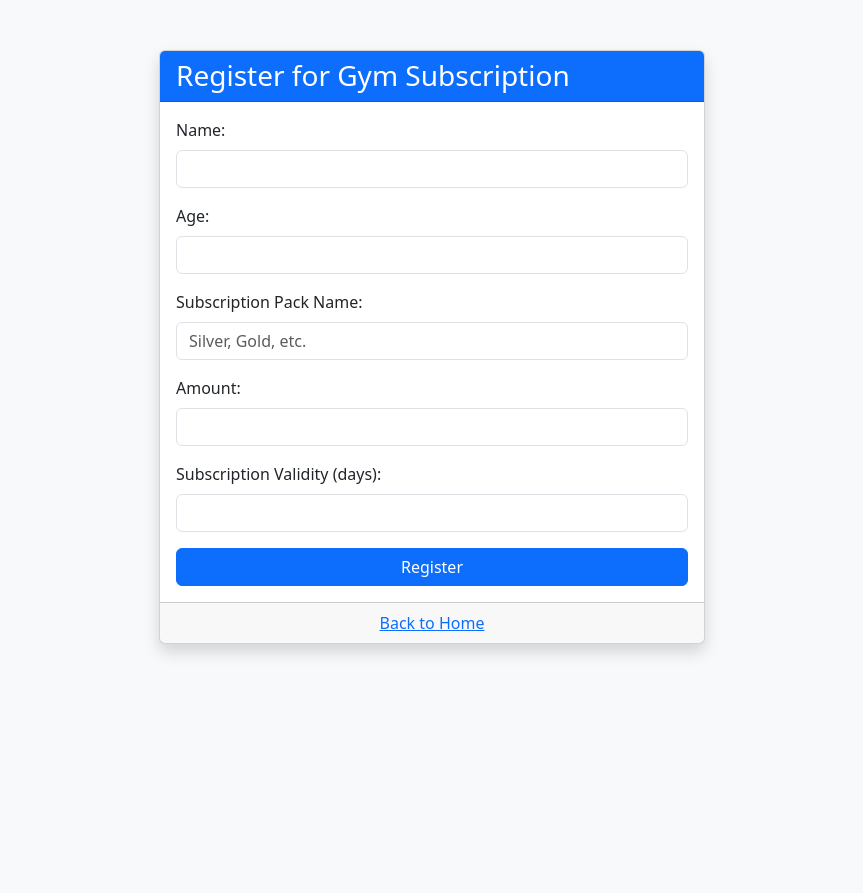
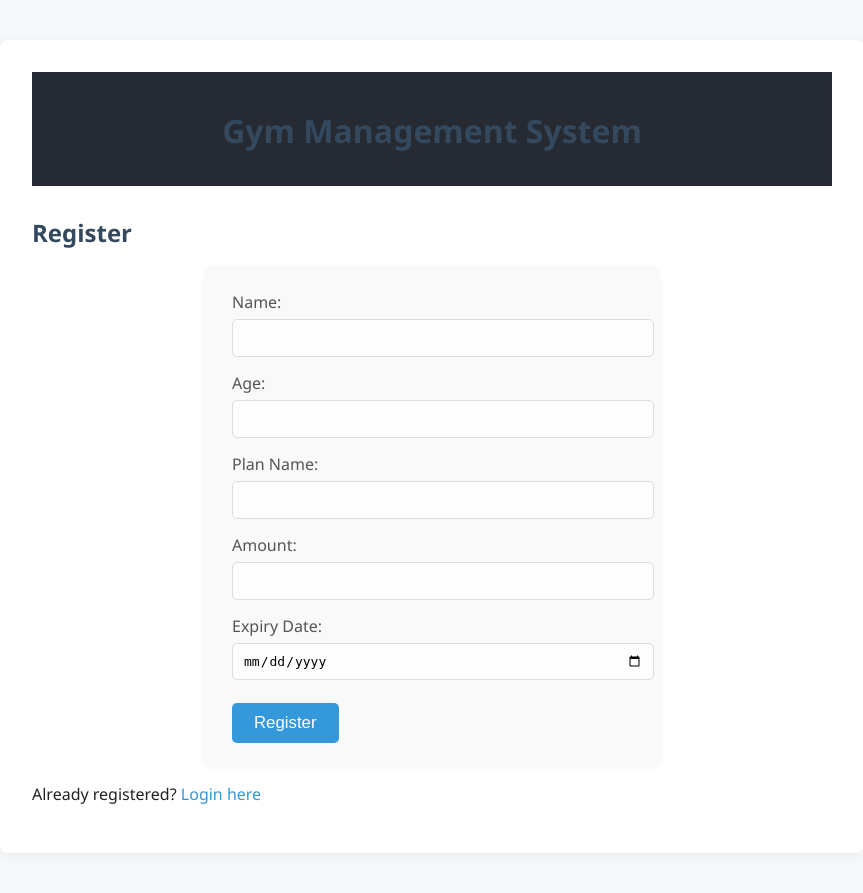
Before and after one commit to Firoz8948/flask_and_github, a Flask app: page /register in a window 1280 px wide. Shown: the whole page, without its empty margins (208-1071 px from the left). Before the commit the page ends 655 px from the top, so only its background shows below. Run offline with Flask 3, Linux system fonts and the light colour scheme.

Commit message:
new file added

```diff
--- a/app.py
+++ b/app.py
@@ -1,15 +1,29 @@
-from flask import Flask, render_template, request, redirect, url_for, flash
-from datetime import datetime, timedelta
+from flask import Flask, render_template, request, redirect, url_for, session, flash
+from flask_sqlalchemy import SQLAlchemy
+from models import db, User
+# from datetime import datetime
+from datetime import datetime
 import random
-
-from models import db, User  # Import db and User from models.py
+import os
 
 app = Flask(__name__)
-app.secret_key = 'your_secret_key'
-app.config['SQLALCHEMY_DATABASE_URI'] = 'sqlite:///gym.db'
+
+app.config['SQLALCHEMY_DATABASE_URI'] = 'postgresql://gymuser:347690%40Fk@localhost:5432/gymdb'
 app.config['SQLALCHEMY_TRACK_MODIFICATIONS'] = False
+app.config['SECRET_KEY'] = 'your_secret_key_here'
 
-db.init_app(app)  # Register the app with the db
+db = SQLAlchemy(app)
+
+# Model
+class User(db.Model):
+    id = db.Column(db.Integer, primary_key=True)
+    code = db.Column(db.String(4), unique=True, nullable=False)
+    name = db.Column(db.String(80), nullable=False)
+    age = db.Column(db.Integer, nullable=False)
+    plan_name = db.Column(db.String(50), nullable=False)
+    amount = db.Column(db.Float, nullable=False)
+    expiry_date = db.Column(db.Date, nullable=False)
+    registered_on = db.Column(db.DateTime, default=datetime.utcnow)
 
 def generate_unique_code():
     while True:
@@ -17,44 +31,83 @@ def generate_unique_code():
         if not User.query.filter_by(code=code).first():
             return code
 
+# @app.before_first_request
+# def create_tables():
+#     db.create_all()
+
+@app.before_request
+def create_tables():
+    if not hasattr(app, 'tables_created'):
+        db.create_all()
+        app.tables_created = True
+
 @app.route('/')
 def home():
-    return render_template('home.html')
+    return render_template('login.html')
 
 @app.route('/register', methods=['GET', 'POST'])
 def register():
     if request.method == 'POST':
         name = request.form['name']
-        age = int(request.form['age'])
-        pack_name = request.form['pack_name']
-        amount = float(request.form['amount'])
-        validity_days = int(request.form['validity_days'])
+        age = request.form['age']
+        plan_name = request.form['plan_name']
+        amount = request.form['amount']
+        expiry_date = request.form['expiry_date']
         code = generate_unique_code()
-        expiry = datetime.now() + timedelta(days=validity_days)
-        user = User(code=code, name=name, age=age, pack_name=pack_name, amount=amount,
-                    validity_days=validity_days, expiry=expiry)
+        user = User(
+            name=name,
+            age=int(age),
+            plan_name=plan_name,
+            amount=float(amount),
+            expiry_date=datetime.strptime(expiry_date, "%Y-%m-%d").date(),
+            code=code
+        )
         db.session.add(user)
         db.session.commit()
-        return render_template('register_success.html', code=code, expiry=expiry.strftime('%Y-%m-%d'))
-    return render_template('register.html')
+        return render_template('register.html', code=code, registered=True)
+    return render_template('register.html', registered=False)
 
-@app.route('/login', methods=['GET', 'POST'])
+@app.route('/login', methods=['POST'])
 def login():
-    if request.method == 'POST':
-        code = request.form['code']
-        user = User.query.filter_by(code=code).first()
-        if user:
-            now = datetime.now()
-            days_left = (user.expiry - now).days
-            if days_left < 0:
-                return render_template('expired.html')
-            return render_template('welcome.html', name=user.name, expiry=user.expiry.strftime('%Y-%m-%d'), days_left=days_left)
-        else:
-            flash("Invalid code. Please try again.")
-            return redirect(url_for('login'))
-    return render_template('login.html')
+    code = request.form['code']
+    user = User.query.filter_by(code=code).first()
+    if user:
+        session['user_id'] = user.id
+        return redirect(url_for('dashboard'))
+    else:
+        flash("Invalid code, please try again.", "danger")
+        return redirect(url_for('home'))
+
+# @app.route('/dashboard')
+# def dashboard():
+#     if 'user_id' not in session:
+#         return redirect(url_for('home'))
+#     user = User.query.get(session['user_id'])
+#     if not user:
+#         return redirect(url_for('home'))
+#     today = datetime.today().date()
+#     if user.expiry_date < today:
+#         return render_template('expired.html', expiry_date=user.expiry_date.strftime('%Y-%m-%d'))
+#     return render_template('dashboard.html', user=user)
+
+
+@app.route('/dashboard')
+def dashboard():
+    if 'user_id' not in session:
+        return redirect(url_for('home'))
+    user = User.query.get(session['user_id'])
+    if not user:
+        return redirect(url_for('home'))
+    today = datetime.today().date()
+    if user.expiry_date < today:
+        return render_template('expired.html', expiry_date=user.expiry_date.strftime('%Y-%m-%d'))
+    days_remaining = (user.expiry_date - today).days
+    return render_template('dashboard.html', user=user, days_remaining=days_remaining)
+
+@app.route('/logout')
+def logout():
+    session.pop('user_id', None)
+    return redirect(url_for('home'))
 
 if __name__ == '__main__':
-    with app.app_context():
-        db.create_all()
     app.run(debug=True)
--- a/static/style.css
+++ b/static/style.css
@@ -1,6 +1,134 @@
 body {
-    background: #f7f9fa;
+    font-family: 'Segoe UI', Arial, sans-serif;
+    background: #f6f8fa;
+    color: #222;
+    margin: 0;
+    padding: 0;
 }
-.card {
-    margin-top: 50px;
+
+header, nav {
+    background: #262a33;
+    color: #fff;
+    padding: 16px 0;
+    text-align: center;
+    margin-bottom: 30px;
 }
+
+h1, h2 {
+    color: #34495e;
+    margin-bottom: 18px;
+}
+
+.container {
+    max-width: 800px;
+    margin: 40px auto;
+    background: #fff;
+    border-radius: 8px;
+    box-shadow: 0 2px 12px rgba(0,0,0,0.07);
+    padding: 32px;
+}
+
+.details ul {
+    list-style: none;
+    padding: 0;
+    margin: 0;
+}
+
+.details li {
+    margin-bottom: 10px;
+    font-size: 1.1em;
+}
+
+a {
+    color: #3498db;
+    text-decoration: none;
+    font-weight: 500;
+}
+
+a:hover {
+    text-decoration: underline;
+}
+
+form {
+    margin: 0 auto;
+    max-width: 400px;
+    background: #f9f9f9;
+    padding: 24px 28px;
+    border-radius: 7px;
+    box-shadow: 0 1px 6px rgba(0,0,0,0.04);
+}
+
+label {
+    display: block;
+    margin-bottom: 6px;
+    color: #555;
+    font-size: 1em;
+}
+
+input[type="text"], input[type="password"], input[type="number"], input[type="date"], input[type="email"], select {
+    width: 100%;
+    padding: 9px 10px;
+    margin-bottom: 15px;
+    border: 1px solid #ddd;
+    border-radius: 5px;
+    font-size: 1em;
+    background: #fdfdfd;
+    transition: border-color 0.2s;
+}
+
+input[type="text"]:focus, input[type="password"]:focus, input[type="number"]:focus, input[type="date"]:focus, input[type="email"]:focus, select:focus {
+    border-color: #3498db;
+}
+
+button, input[type="submit"] {
+    background: #3498db;
+    color: #fff;
+    border: none;
+    border-radius: 5px;
+    padding: 10px 22px;
+    font-size: 1.05em;
+    cursor: pointer;
+    transition: background 0.2s;
+    margin-top: 8px;
+}
+
+button:hover, input[type="submit"]:hover {
+    background: #217dbb;
+}
+
+table {
+    width: 100%;
+    border-collapse: collapse;
+    margin: 24px 0;
+    background: #fff;
+    border-radius: 6px;
+    overflow: hidden;
+    box-shadow: 0 1px 6px rgba(0,0,0,0.04);
+}
+
+th, td {
+    padding: 13px 14px;
+    border-bottom: 1px solid #ececec;
+    text-align: left;
+}
+
+th {
+    background: #f0f4f8;
+    color: #34495e;
+    font-weight: 600;
+    font-size: 1.05em;
+}
+
+tr:last-child td {
+    border-bottom: none;
+}
+
+.flash {
+    background: #fff3cd;
+    border: 1px solid #ffeeba;
+    color: #856404;
+    padding: 12px 18px;
+    margin-bottom: 20px;
+    border-radius: 5px;
+    font-size: 1.03em;
+}
--- /dev/null
+++ b/templates/base.html
@@ -0,0 +1,28 @@
+<!DOCTYPE html>
+<html lang="en">
+<head>
+    <meta charset="UTF-8">
+    <title>Gym Management System</title>
+    <link rel="stylesheet" href="{{ url_for('static', filename='style.css') }}">
+
+    <meta name="viewport" content="width=device-width, initial-scale=1">
+</head>
+<body>
+    <div class="container">
+        <header>
+            <h1>Gym Management System</h1>
+        </header>
+        {% with messages = get_flashed_messages(with_categories=true) %}
+          {% if messages %}
+            <ul class="flashes">
+              {% for category, message in messages %}
+                <li class="{{ category }}">{{ message }}</li>
+              {% endfor %}
+            </ul>
+          {% endif %}
+        {% endwith %}
+        {% block content %}
+        {% endblock %}
+    </div>
+</body>
+</html>
--- a/templates/register.html
+++ b/templates/register.html
@@ -1,49 +1,27 @@
-<!DOCTYPE html>
-<html>
-<head>
-    <title>Register - Gym Management</title>
-    <link href="https://cdn.jsdelivr.net/npm/bootstrap@5.3.3/dist/css/bootstrap.min.css" rel="stylesheet">
-    <link rel="stylesheet" href="{{ url_for('static', filename='style.css') }}">
-</head>
-<body>
-<div class="container">
-    <div class="row justify-content-center">
-        <div class="col-md-6">
-            <div class="card shadow">
-                <div class="card-header bg-primary text-white">
-                    <h3 class="mb-0">Register for Gym Subscription</h3>
-                </div>
-                <div class="card-body">
-                    <form method="post">
-                        <div class="mb-3">
-                            <label class="form-label">Name:</label>
-                            <input type="text" name="name" class="form-control" required>
-                        </div>
-                        <div class="mb-3">
-                            <label class="form-label">Age:</label>
-                            <input type="number" name="age" min="10" max="100" class="form-control" required>
-                        </div>
-                        <div class="mb-3">
-                            <label class="form-label">Subscription Pack Name:</label>
-                            <input type="text" name="pack_name" class="form-control" placeholder="Silver, Gold, etc." required>
-                        </div>
-                        <div class="mb-3">
-                            <label class="form-label">Amount:</label>
-                            <input type="number" step="0.01" name="amount" class="form-control" required>
-                        </div>
-                        <div class="mb-3">
-                            <label class="form-label">Subscription Validity (days):</label>
-                            <input type="number" name="validity_days" min="1" max="365" class="form-control" required>
-                        </div>
-                        <button type="submit" class="btn btn-primary w-100">Register</button>
-                    </form>
-                </div>
-                <div class="card-footer text-center">
-                    <a href="{{ url_for('home') }}">Back to Home</a>
-                </div>
-            </div>
-        </div>
-    </div>
-</div>
-</body>
-</html>
+{% extends 'base.html' %}
+{% block content %}
+<h2>Register</h2>
+{% if registered %}
+  <div class="success-message">
+    <p><strong>Registration successful!</strong></p>
+    <p>Your unique 4-digit code is: <span class="code">{{ code }}</span></p>
+    <p>Please save this code. You will need it to login.</p>
+    <a href="{{ url_for('home') }}">Go to Login</a>
+  </div>
+{% else %}
+<form method="post" class="form">
+    <label>Name:</label>
+    <input type="text" name="name" required>
+    <label>Age:</label>
+    <input type="number" name="age" min="1" max="120" required>
+    <label>Plan Name:</label>
+    <input type="text" name="plan_name" required>
+    <label>Amount:</label>
+    <input type="number" name="amount" min="0" step="0.01" required>
+    <label>Expiry Date:</label>
+    <input type="date" name="expiry_date" required>
+    <button type="submit">Register</button>
+</form>
+{% endif %}
+<p>Already registered? <a href="{{ url_for('home') }}">Login here</a></p>
+{% endblock %}
```
Also changed, not shown: models.py (+14 -3 lines), templates/dashboard.html (added, +22 -0 lines), templates/expired.html (deleted, +0 -25 lines), templates/home.html (deleted, +0 -25 lines), templates/index.html (deleted, +0 -11 lines), templates/login.html (+10 -42 lines), templates/register_success.html (deleted, +0 -26 lines), templates/welcome.html (deleted, +0 -26 lines).
